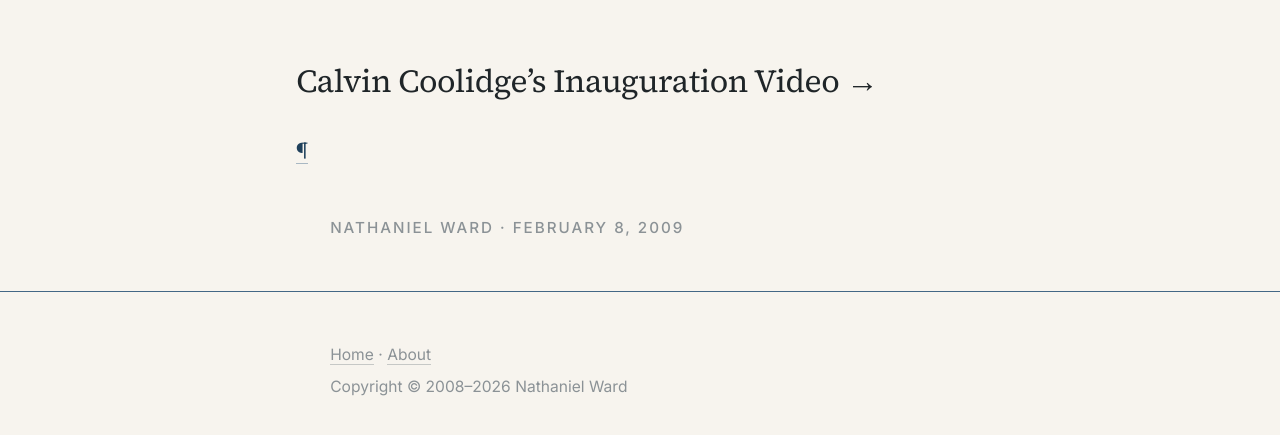
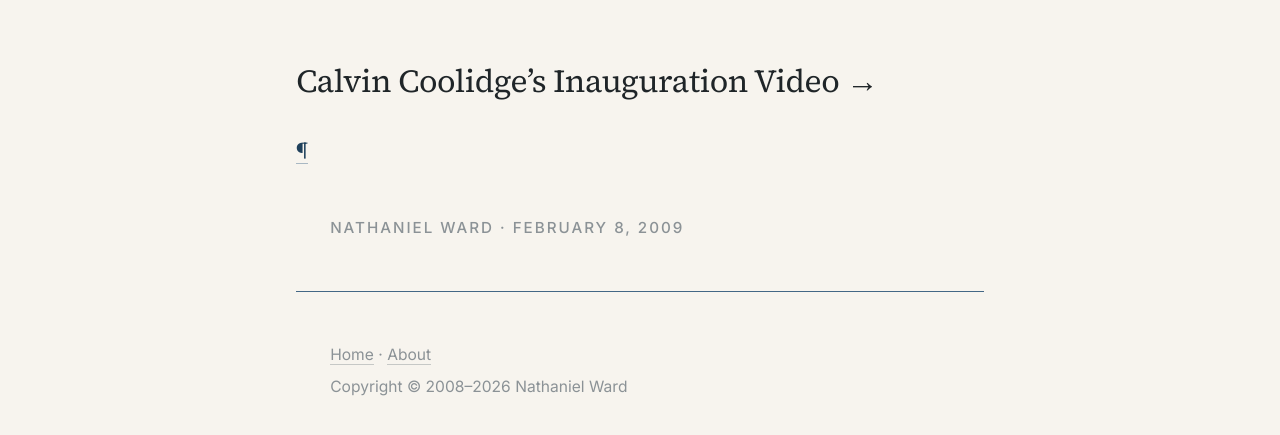
Before and after one commit to nathanielward/nathanielward.github.io, a Jekyll site: the page built from _posts/2009-02-08-calvin-coolidges-inauguration-video.md, in a window 1280 px wide. Shown: the top 435 px of the page. Built offline with Jekyll 4.4.1, drawn with Linux system fonts in a browser that asks for light colours.

Commit message:
Fix footer layout by adjusting article closing tag

```diff
--- a/_layouts/post.html
+++ b/_layouts/post.html
@@ -14,6 +14,5 @@ layout: default
 			<p class="meta">Nathaniel Ward &middot; <time datetime="{{ page.date | date: "%Y-%m-%d" }}">{{ page.date | date: "%B %-d, %Y" }}</time></p>
 
 			</footer>
+			<hr class="rule">
 		</article>
-
-		<hr class="rule">
```
